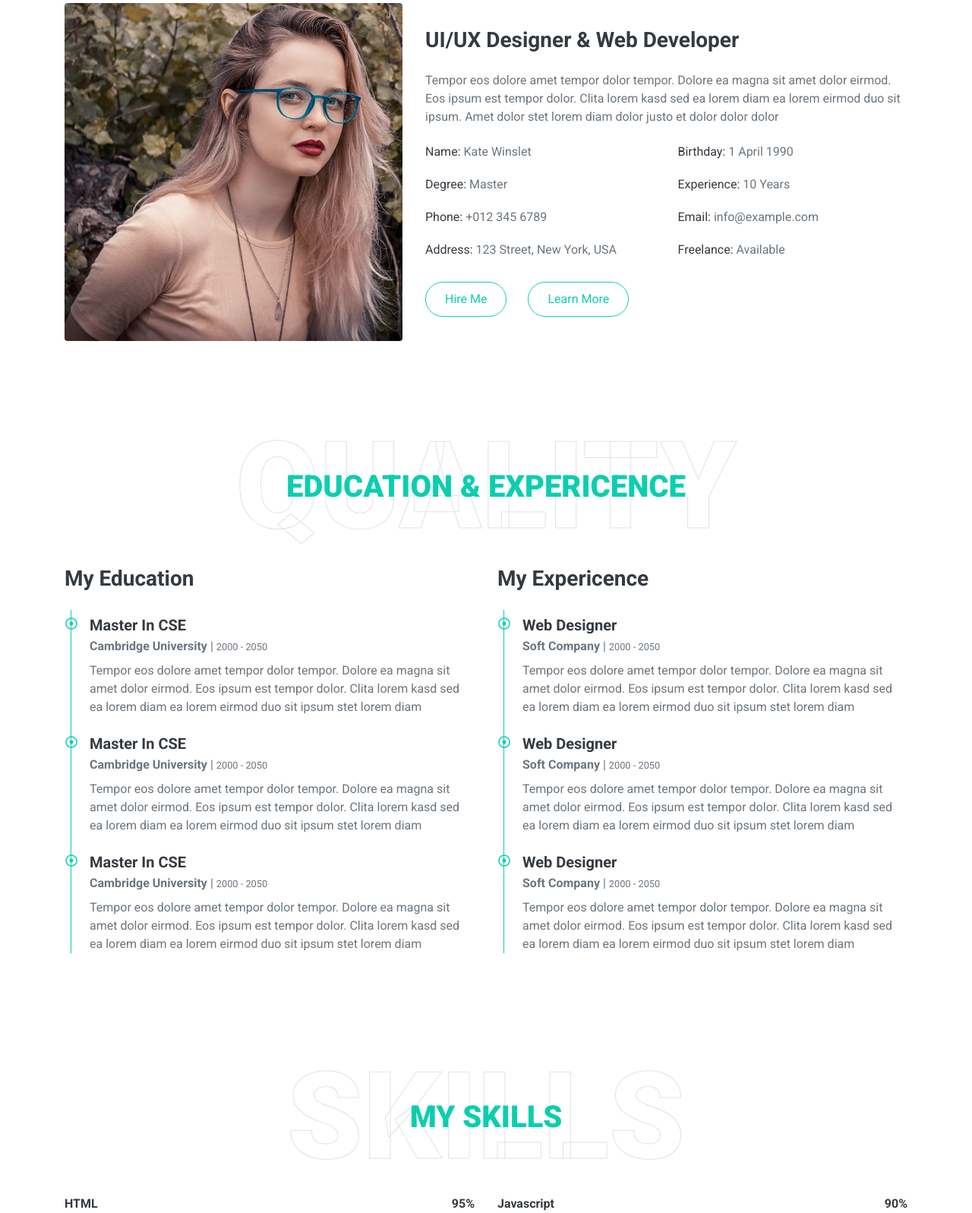
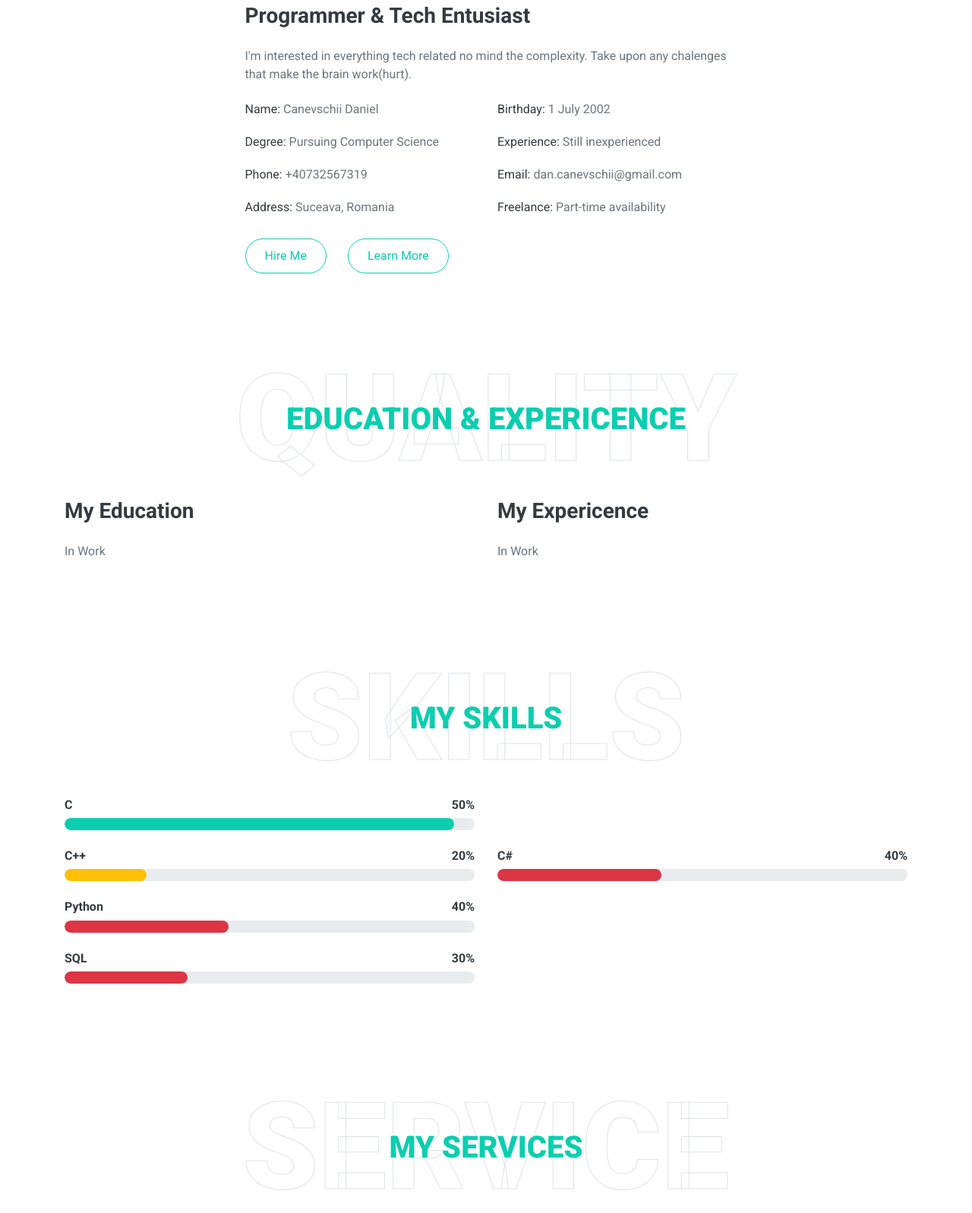
Before and after one commit to Ruebled/Portfolio_Page, a plain HTML site: page index.html in a window 1280 px wide. Shown: the part 1092-2689 px from the top of the page at 76% size. Drawn offline with nearby package versions, Linux system fonts and the light colour scheme.

Commit message:
Personal Info Changes

```diff
--- a/index.html
+++ b/index.html
@@ -3,10 +3,10 @@
 
 <head>
     <meta charset="utf-8">
-    <title>FreeFolio - Freelancer Portfolio Template</title>
+    <title>Portfolio Page</title>
     <meta content="width=device-width, initial-scale=1.0" name="viewport">
-    <meta content="Free HTML Templates" name="keywords">
-    <meta content="Free HTML Templates" name="description">
+    <meta content="Portfolio Page" name="keywords">
+    <meta content="Portfolio Page" name="description">
 
     <!-- Favicon -->
     <link href="img/favicon.ico" rel="icon">
@@ -30,7 +30,7 @@
     <!-- Navbar Start -->
     <nav class="navbar fixed-top shadow-sm navbar-expand-lg bg-light navbar-light py-3 py-lg-0 px-lg-5">
         <a href="index.html" class="navbar-brand ml-lg-3">
-            <h1 class="m-0 display-5"><span class="text-primary">Free</span>Folio</h1>
+            <h1 class="m-0 display-5"><span class="text-primary">Port</span>Folio</h1>
         </a>
         <button type="button" class="navbar-toggler" data-toggle="collapse" data-target="#navbarCollapse">
             <span class="navbar-toggler-icon"></span>
@@ -81,16 +81,11 @@
                 </div>
                 <div class="col-lg-7 text-center text-lg-left">
                     <h3 class="text-white font-weight-normal mb-3">I'm</h3>
-                    <h1 class="display-3 text-uppercase text-primary mb-2" style="-webkit-text-stroke: 2px #ffffff;">Kate Winslet</h1>
+                    <h1 class="display-3 text-uppercase text-primary mb-2" style="-webkit-text-stroke: 2px #ffffff;">Canevschii DAniel</h1>
                     <h1 class="typed-text-output d-inline font-weight-lighter text-white"></h1>
-                    <div class="typed-text d-none">Web Designer, Web Developer, Front End Developer, Apps Designer, Apps Developer</div>
+                    <div class="typed-text d-none">Programmer</div>
                     <div class="d-flex align-items-center justify-content-center justify-content-lg-start pt-5">
-                        <a href="" class="btn btn-outline-light mr-5">Download CV</a>
-                        <button type="button" class="btn-play" data-toggle="modal"
-                            data-src="https://www.youtube.com/embed/DWRcNpR6Kdc" data-target="#videoModal">
-                            <span></span>
-                        </button>
-                        <h5 class="font-weight-normal text-white m-0 ml-4 d-none d-sm-block">Play Video</h5>
+                        <a href="cv/CV.pdf" class="btn btn-outline-light mr-5" download="Canevschii_Daniel_CV">Download CV</a>
                     </div>
                 </div>
             </div>
@@ -106,22 +101,19 @@
                 <h1 class="display-1 text-uppercase text-white" style="-webkit-text-stroke: 1px #dee2e6;">About</h1>
                 <h1 class="position-absolute text-uppercase text-primary">About Me</h1>
             </div>
-            <div class="row align-items-center">
-                <div class="col-lg-5 pb-4 pb-lg-0">
-                    <img class="img-fluid rounded w-100" src="img/about.jpg" alt="">
-                </div>
+            <div class="row align-items-center justify-content-center">
                 <div class="col-lg-7">
-                    <h3 class="mb-4">UI/UX Designer & Web Developer</h3>
-                    <p>Tempor eos dolore amet tempor dolor tempor. Dolore ea magna sit amet dolor eirmod. Eos ipsum est tempor dolor. Clita lorem kasd sed ea lorem diam ea lorem eirmod duo sit ipsum. Amet dolor stet lorem diam dolor justo et dolor dolor dolor</p>
+                    <h3 class="mb-4">Programmer & Tech Entusiast</h3>
+                    <p>I'm interested in everything tech related no mind the complexity. Take upon any chalenges that make the brain work(hurt).</p>
                     <div class="row mb-3">
-                        <div class="col-sm-6 py-2"><h6>Name: <span class="text-secondary">Kate Winslet</span></h6></div>
-                        <div class="col-sm-6 py-2"><h6>Birthday: <span class="text-secondary">1 April 1990</span></h6></div>
-                        <div class="col-sm-6 py-2"><h6>Degree: <span class="text-secondary">Master</span></h6></div>
-                        <div class="col-sm-6 py-2"><h6>Experience: <span class="text-secondary">10 Years</span></h6></div>
-                        <div class="col-sm-6 py-2"><h6>Phone: <span class="text-secondary">+012 345 6789</span></h6></div>
-                        <div class="col-sm-6 py-2"><h6>Email: <span class="text-secondary">info@example.com</span></h6></div>
-                        <div class="col-sm-6 py-2"><h6>Address: <span class="text-secondary">123 Street, New York, USA</span></h6></div>
-                        <div class="col-sm-6 py-2"><h6>Freelance: <span class="text-secondary">Available</span></h6></div>
+                        <div class="col-sm-6 py-2"><h6>Name: <span class="text-secondary">Canevschii Daniel</span></h6></div>
+                        <div class="col-sm-6 py-2"><h6>Birthday: <span class="text-secondary">1 July 2002</span></h6></div>
+                        <div class="col-sm-6 py-2"><h6>Degree: <span class="text-secondary">Pursuing Computer Science</span></h6></div>
+                        <div class="col-sm-6 py-2"><h6>Experience: <span class="text-secondary">Still inexperienced</span></h6></div>
+                        <div class="col-sm-6 py-2"><h6>Phone: <span class="text-secondary">+40732567319</span></h6></div>
+                        <div class="col-sm-6 py-2"><h6>Email: <span class="text-secondary">dan.canevschii@gmail.com</span></h6></div>
+                        <div class="col-sm-6 py-2"><h6>Address: <span class="text-secondary">Suceava, Romania</span></h6></div>
+                        <div class="col-sm-6 py-2"><h6>Freelance: <span class="text-secondary">Part-time availability</span></h6></div>
                     </div>
                     <a href="" class="btn btn-outline-primary mr-4">Hire Me</a>
                     <a href="" class="btn btn-outline-primary">Learn More</a>
@@ -142,7 +134,7 @@
             <div class="row align-items-center">
                 <div class="col-lg-6">
                     <h3 class="mb-4">My Education</h3>
-                    <div class="border-left border-primary pt-2 pl-4 ml-2">
+                    <!-- <div class="border-left border-primary pt-2 pl-4 ml-2">
                         <div class="position-relative mb-4">
                             <i class="far fa-dot-circle text-primary position-absolute" style="top: 2px; left: -32px;"></i>
                             <h5 class="font-weight-bold mb-1">Master In CSE</h5>
@@ -161,11 +153,12 @@
                             <p class="mb-2"><strong>Cambridge University</strong> | <small>2000 - 2050</small></p>
                             <p>Tempor eos dolore amet tempor dolor tempor. Dolore ea magna sit amet dolor eirmod. Eos ipsum est tempor dolor. Clita lorem kasd sed ea lorem diam ea lorem eirmod duo sit ipsum stet lorem diam</p>
                         </div>
-                    </div>
+                    </div> -->
+                    <p>In Work</p>
                 </div>
                 <div class="col-lg-6">
                     <h3 class="mb-4">My Expericence</h3>
-                    <div class="border-left border-primary pt-2 pl-4 ml-2">
+                    <!-- <div class="border-left border-primary pt-2 pl-4 ml-2">
                         <div class="position-relative mb-4">
                             <i class="far fa-dot-circle text-primary position-absolute" style="top: 2px; left: -32px;"></i>
                             <h5 class="font-weight-bold mb-1">Web Designer</h5>
@@ -183,7 +176,8 @@
                             <h5 class="font-weight-bold mb-1">Web Designer</h5>
                             <p class="mb-2"><strong>Soft Company</strong> | <small>2000 - 2050</small></p>
                             <p>Tempor eos dolore amet tempor dolor tempor. Dolore ea magna sit amet dolor eirmod. Eos ipsum est tempor dolor. Clita lorem kasd sed ea lorem diam ea lorem eirmod duo sit ipsum stet lorem diam</p>
-                        </div>
+                        </div> -->
+                        <p>In Work</p>
                     </div>
                 </div>
             </div>
@@ -203,8 +197,8 @@
                 <div class="col-md-6">
                     <div class="skill mb-4">
                         <div class="d-flex justify-content-between">
-                            <h6 class="font-weight-bold">HTML</h6>
-                            <h6 class="font-weight-bold">95%</h6>
+                            <h6 class="font-weight-bold">C</h6>
+                            <h6 class="font-weight-bold">50%</h6>
                         </div>
                         <div class="progress">
                             <div class="progress-bar bg-primary" role="progressbar" aria-valuenow="95" aria-valuemin="0" aria-valuemax="100"></div>
@@ -212,49 +206,42 @@
                     </div>
                     <div class="skill mb-4">
                         <div class="d-flex justify-content-between">
-                            <h6 class="font-weight-bold">CSS</h6>
-                            <h6 class="font-weight-bold">85%</h6>
+                            <h6 class="font-weight-bold">C++</h6>
+                            <h6 class="font-weight-bold">20%</h6>
                         </div>
                         <div class="progress">
-                            <div class="progress-bar bg-warning" role="progressbar" aria-valuenow="85" aria-valuemin="0" aria-valuemax="100"></div>
+                            <div class="progress-bar bg-warning" role="progressbar" aria-valuenow="20" aria-valuemin="0" aria-valuemax="100"></div>
                         </div>
                     </div>
                     <div class="skill mb-4">
                         <div class="d-flex justify-content-between">
-                            <h6 class="font-weight-bold">PHP</h6>
-                            <h6 class="font-weight-bold">90%</h6>
+                            <h6 class="font-weight-bold">Python</h6>
+                            <h6 class="font-weight-bold">40%</h6>
                         </div>
                         <div class="progress">
-                            <div class="progress-bar bg-danger" role="progressbar" aria-valuenow="90" aria-valuemin="0" aria-valuemax="100"></div>
+                            <div class="progress-bar bg-danger" role="progressbar" aria-valuenow="40" aria-valuemin="0" aria-valuemax="100"></div>
                         </div>
                     </div>
                 </div>
                 <div class="col-md-6">
                     <div class="skill mb-4">
                         <div class="d-flex justify-content-between">
-                            <h6 class="font-weight-bold">Javascript</h6>
-                            <h6 class="font-weight-bold">90%</h6>
+                            <h6 class="font-weight-bold">C#</h6>
+                            <h6 class="font-weight-bold">40%</h6>
                         </div>
                         <div class="progress">
-                            <div class="progress-bar bg-danger" role="progressbar" aria-valuenow="90" aria-valuemin="0" aria-valuemax="100"></div>
+                            <div class="progress-bar bg-danger" role="progressbar" aria-valuenow="40" aria-valuemin="0" aria-valuemax="100"></div>
                         </div>
                     </div>
+                </div>
+                <div class="col-md-6">
                     <div class="skill mb-4">
                         <div class="d-flex justify-content-between">
-                            <h6 class="font-weight-bold">Angular JS</h6>
-                            <h6 class="font-weight-bold">95%</h6>
+                            <h6 class="font-weight-bold">SQL</h6>
+                            <h6 class="font-weight-bold">30%</h6>
                         </div>
                         <div class="progress">
-                            <div class="progress-bar bg-dark" role="progressbar" aria-valuenow="95" aria-valuemin="0" aria-valuemax="100"></div>
-                        </div>
-                    </div>
-                    <div class="skill mb-4">
-                        <div class="d-flex justify-content-between">
-                            <h6 class="font-weight-bold">Wordpress</h6>
-                            <h6 class="font-weight-bold">85%</h6>
-                        </div>
-                        <div class="progress">
-                            <div class="progress-bar bg-info" role="progressbar" aria-valuenow="85" aria-valuemin="0" aria-valuemax="100"></div>
+                            <div class="progress-bar bg-danger" role="progressbar" aria-valuenow="30" aria-valuemin="0" aria-valuemax="100"></div>
                         </div>
                     </div>
                 </div>
```
Also changed, not shown: img/profile.jpg, 1 other file.
